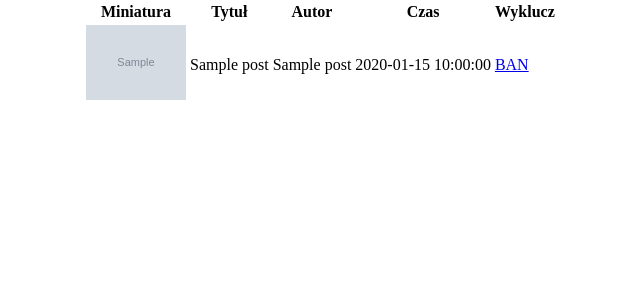
After one commit to szydlooo/Projekt-01.02, a PHP site: the page made by src/templates/admin.html.twig in a window 1280 px wide. The commit adds this page. Shown: the top 300 px of the page, without its empty margins (77-717 px from the left). Run offline with PHP 8.4, Linux system fonts and the light colour scheme; the template is opened without the code that fills it: most values are stand-ins (such as "Sample title", 1, 10 or a date in 2020); grey boxes marked "Sample" are stand-in pictures; some libraries are stand-ins or nearby versions.

Commit message:
admin banowanie

```diff
--- a/pub/style.css
+++ b/pub/style.css
@@ -22,3 +22,6 @@ div#loggedUser {
     font-weight: 1.5rem;
 
 }
+img.thumbnail{
+    max-width: 100px;
+}
--- /dev/null
+++ b/src/templates/admin.html.twig
@@ -0,0 +1,26 @@
+{% include 'header.html.twig' %}
+<div id="pageContainer">
+<table>
+    <tr>
+    <th>Miniatura</th>
+    <th>Tytuł</th>
+    <th>Autor</th>
+    <th>Czas</th>
+    <th>Wyklucz</th>
+    </tr>
+    {% for post in postArray %}
+        <tr>
+        <td><img class="thumbnail"
+                src="{{post.getFilename()}}"></td>
+        <td>{{ post.getTitle() }} </td>
+
+        <td>{{post.getAuthorName() }}</td>
+        <td>{{ post.getTimestamp() }} </td>
+        <td>
+        <a href="admin/remove/{{post.getId()}}">BAN</a>
+        </td>
+        <tr>
+    {% endfor %}
+</table>
+</div>
+{% include 'footer.html.twig' %}
```
Also changed, not shown: pub/index.php (+21 -1 lines), src/Post.class.php (+14 -3 lines).
